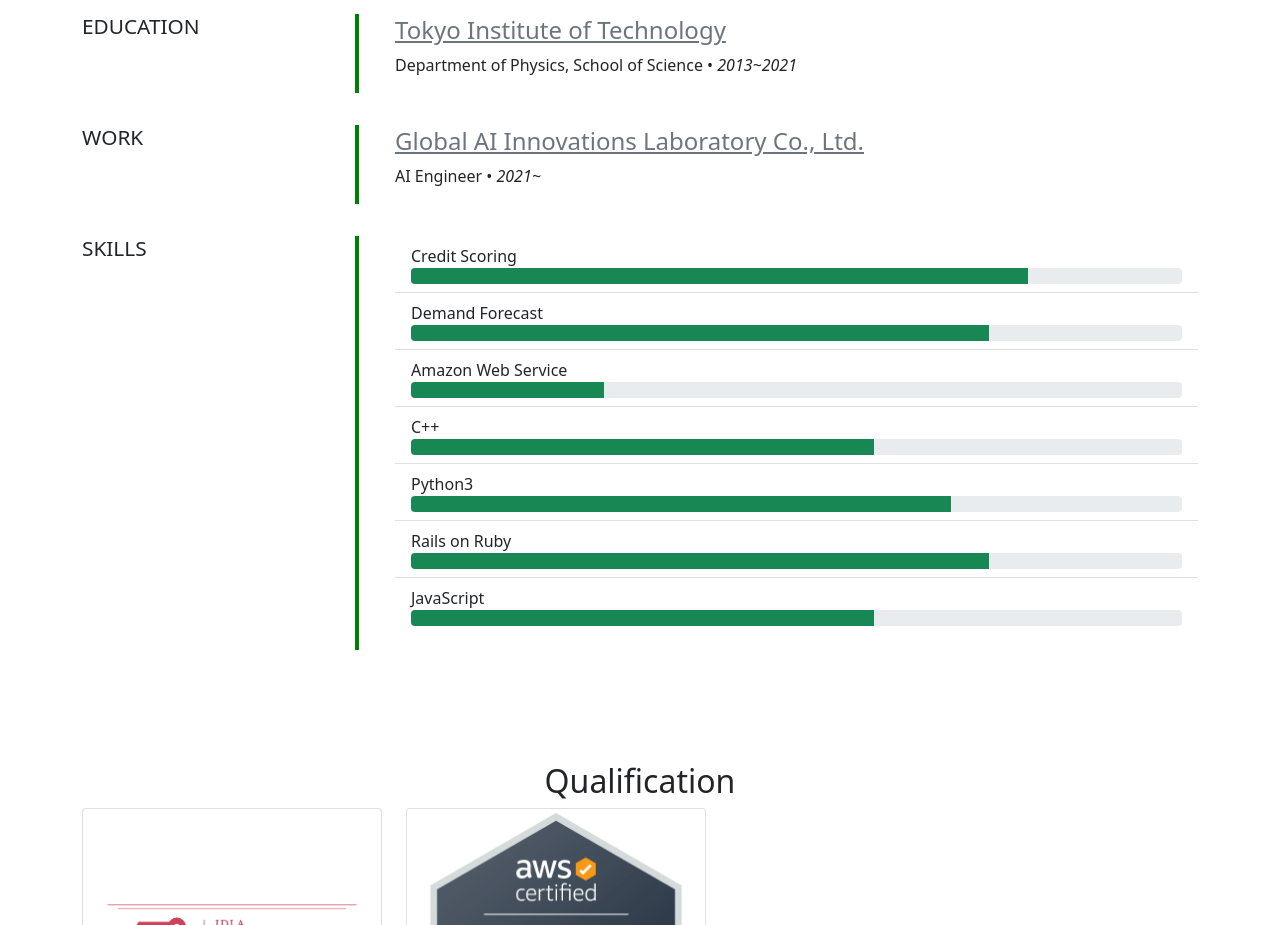
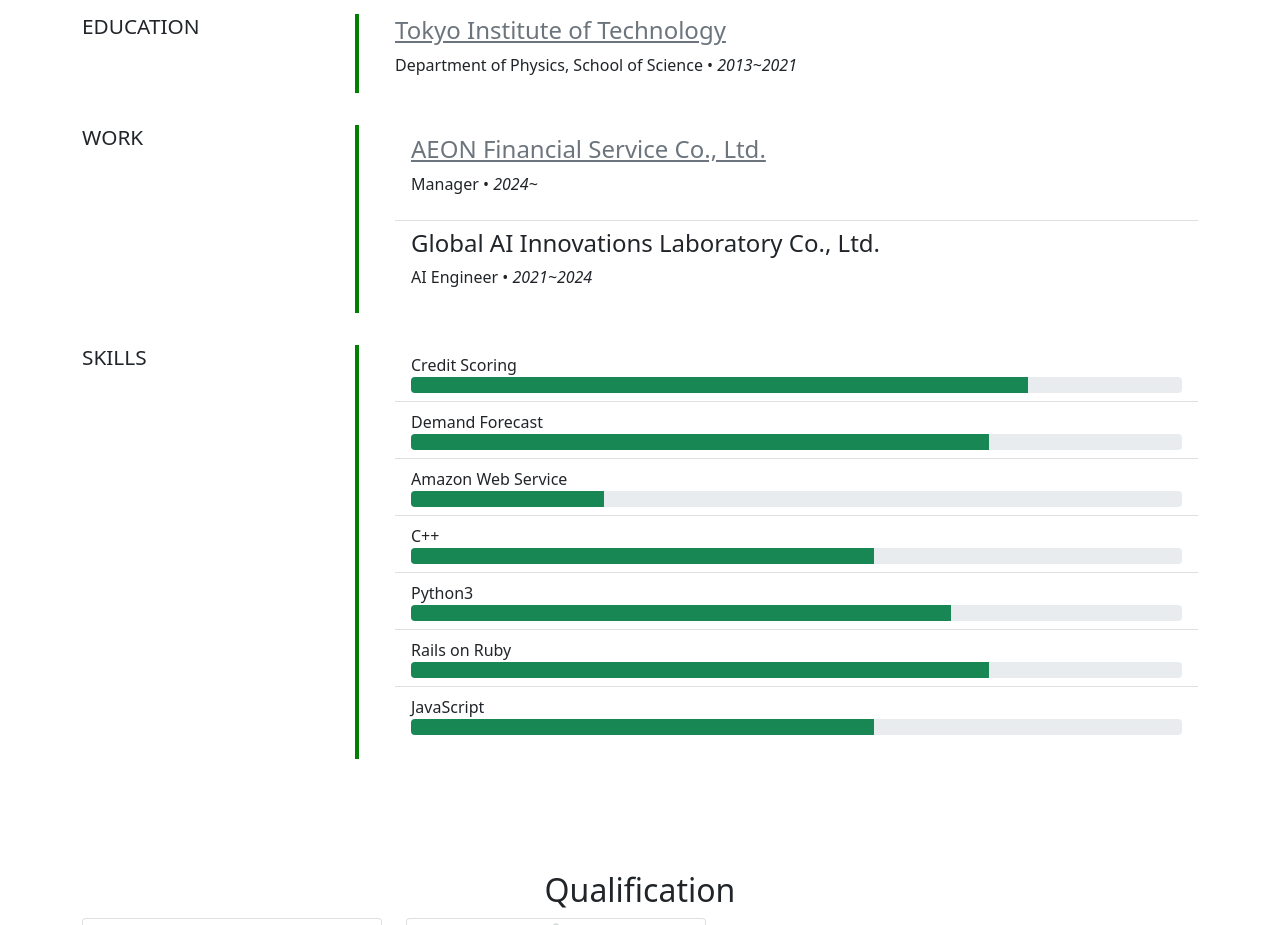
Before and after one commit to newini/newini.github.io, a website: page index.html in a window 1280 px wide. Shown: the part 1300-2225 px from the top of the page. Drawn offline with Linux system fonts and the light colour scheme.

Commit message:
updated work section

```diff
--- a/index.html
+++ b/index.html
@@ -138,9 +138,19 @@
         </div>
         <div class="col-auto vl"></div>
         <div class='col'>
-          <h4><a href='https://gailabo.com/en' class='link-secondary hvr-sweep-to-right'>
-              Global AI Innovations Laboratory Co., Ltd.</a></h4>
-          <p>AI Engineer <span>&bull;</span> <em>2021~</em></p>
+          <ul class="list-group list-group-flush">
+            <li class="list-group-item">
+              <h4><a href='https://www.aeonfinancial.co.jp/' class='link-secondary hvr-sweep-to-right'>
+                  AEON Financial Service Co., Ltd.</a></h4>
+              <p>Manager <span>&bull;</span> <em>2024~</em></p>
+            </li>
+
+            <li class="list-group-item">
+              <h4>
+                Global AI Innovations Laboratory Co., Ltd.</h4>
+              <p>AI Engineer <span>&bull;</span> <em>2021~2024</em></p>
+            </li>
+          </ul>
         </div>
       </section><!-- End of WORK section -->
 
```
